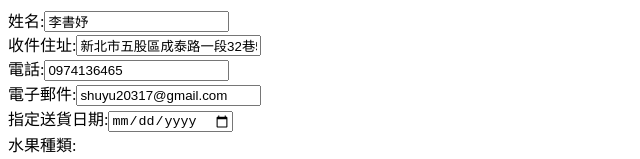
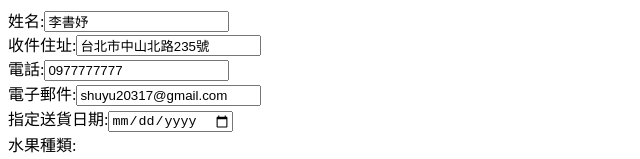
Before and after one commit to hiabby0519/hiabby0519.github.io, a plain HTML site: page B4A56/課堂作業06/index.htm in a window 1280 px wide. Shown: the top 159 px of the page, without its empty margins (0-640 px from the left). Drawn offline with Linux system fonts and the light colour scheme.

Commit message:
Update index.htm

```diff
--- a/B4A56/課堂作業06/index.htm
+++ b/B4A56/課堂作業06/index.htm
@@ -13,8 +13,8 @@
     <body>
         <form id="form01">
         姓名:<input type="text" name="name01" value="李書妤"><br>
-        收件住址:<input type="text" name="address01" value="新北市五股區成泰路一段32巷58號3樓"><br>
-        電話:<input type="tel" name="tel01" value="0974136465"><br>
+        收件住址:<input type="text" name="address01" value="台北市中山北路235號"><br>
+        電話:<input type="tel" name="tel01" value="0977777777"><br>
         電子郵件:<input type="email" name="email01" value="shuyu20317@gmail.com"><br>
         指定送貨日期:<input type="date" name="date01" ><br>
         水果種類:<br><input type="radio" name="fruit" id="fruit01" value="愛文芒果(1箱)">愛文芒果(1箱)475元<br>
```
